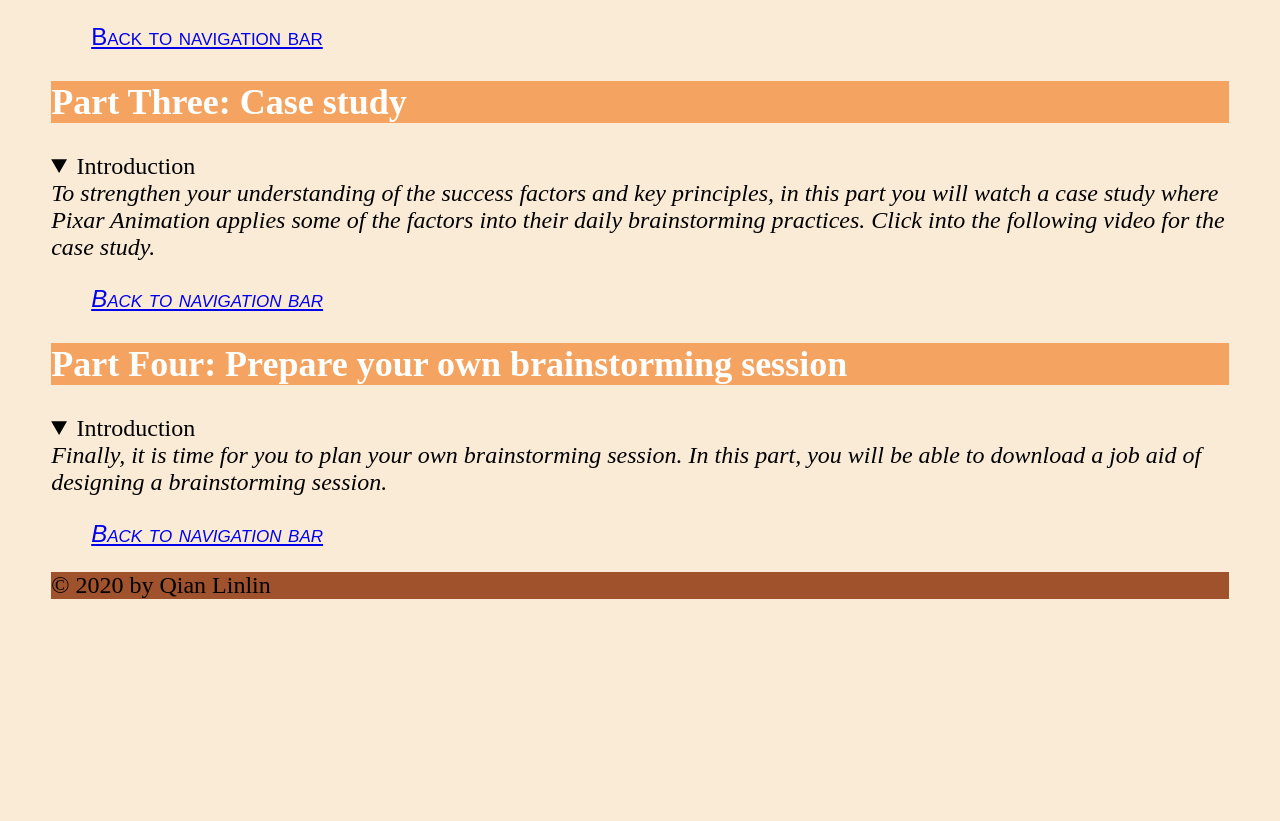
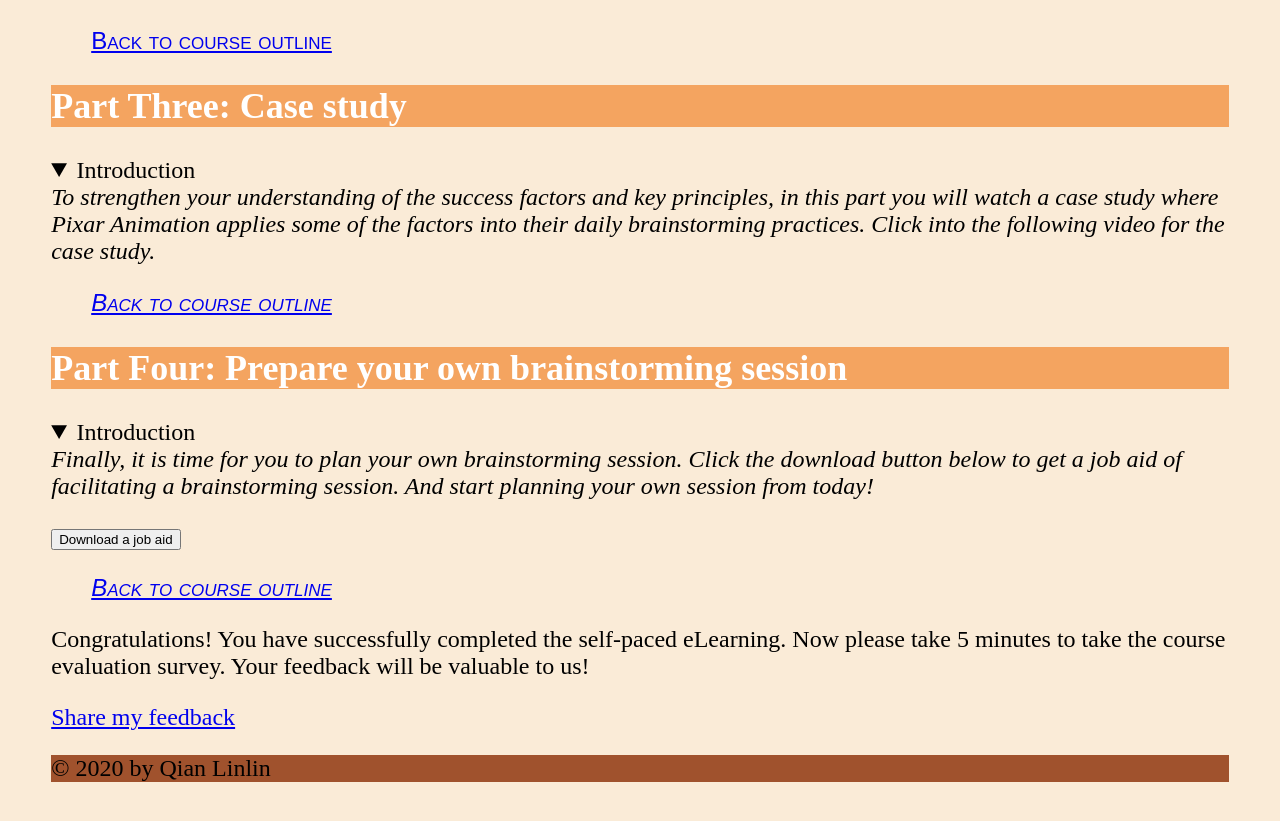
Before and after one commit to thrivinglearner/effectivebrainstorming2, a plain HTML site: page Prototype/index.html in a window 1280 px wide. Shown: the part 2337-3158 px from the top of the page. Before the commit the page ends 2987 px from the top, so only its background shows below. Drawn offline with Linux system fonts and the light colour scheme.

Commit message:
Update index.html

```diff
--- a/Prototype/index.html
+++ b/Prototype/index.html
@@ -69,21 +69,19 @@
 		</details>
 
 
-       	<label for="best">The best brainstorming session I ever had:</label>
-       	<span><textarea id="best" rows="4" cols="50">
+		<label for="best">The best brainstorming session I ever had:</label>
+       	<span><textarea id="best" rows="6" cols="70">
        	Type your answer here
       	</textarea>
- 		<input type="submit" value="Submit"><br>
  		</span>
 
 
-
-		<label for="whatcontributestobest">What contributed to that:</label>
-		<span><textarea id="whatcontributestobest" rows="4" cols="50">
+		<label for="whatcontributestobest">What contributed to that positive experience?</label>
+		<span><textarea id="whatcontributestobest" rows="6" cols="70">
 		Type your answer here
 		</textarea>
-		<input type="submit" value="Submit"><br>
 		</span>
+
 
 		<nav>
 			<ul>
@@ -104,7 +102,7 @@
 	<iframe width="560" height="315" src="https://www.youtube.com/embed/nq-asAnDTCA" frameborder="0" allow="accelerometer; autoplay; encrypted-media; gyroscope; picture-in-picture" allowfullscreen></iframe>
 		<nav>
 			<ul>
-				<a href="#navigation_bar">Back to navigation bar</a>
+				<a href="#navigation_bar">Back to course outline</a>
 			</ul>
 		</nav>
 	</section>
@@ -116,7 +114,7 @@
 		To strengthen your understanding of the success factors and key principles, in this part you will watch a case study where Pixar Animation applies some of the factors into their daily brainstorming practices. Click into the following video for the case study.
 		<nav>
 			<ul>
-				<a href="#navigation_bar">Back to navigation bar</a>
+				<a href="#navigation_bar">Back to course outline</a>
 			</ul>
 		</nav>
 	</section>
@@ -125,10 +123,14 @@
 	<a name="part_four"></a>
 	<h2>Part Four: Prepare your own brainstorming session</h2>
 	<details open><summary>Introduction</summary>
-		Finally, it is time for you to plan your own brainstorming session. In this part, you will be able to download a job aid of designing a brainstorming session.
+		Finally, it is time for you to plan your own brainstorming session. Click the download button below to get a job aid of facilitating a brainstorming session. And start planning your own session from today!
+		<div>
+		<a href="Prototype\job-aid.docx" download="job-aid">
+                <button type="button">Download a job aid</button></a>
+     	</div>
 		<nav>
 			<ul>
-				<a href="#navigation_bar">Back to navigation bar</a>
+				<a href="#navigation_bar">Back to course outline</a>
 			</ul>
 		</nav>
 	</section>
@@ -137,5 +139,9 @@
 
 </body>
 
+<p>
+	Congratulations! You have successfully completed the self-paced eLearning. Now please take 5 minutes to take the course evaluation survey. Your feedback will be valuable to us!
+</p>
+<a href="https://forms.gle/EY65tvfUAatjsKXV8">Share my feedback</a>
 
 <footer><p>© 2020 by Qian Linlin</footer>
```
